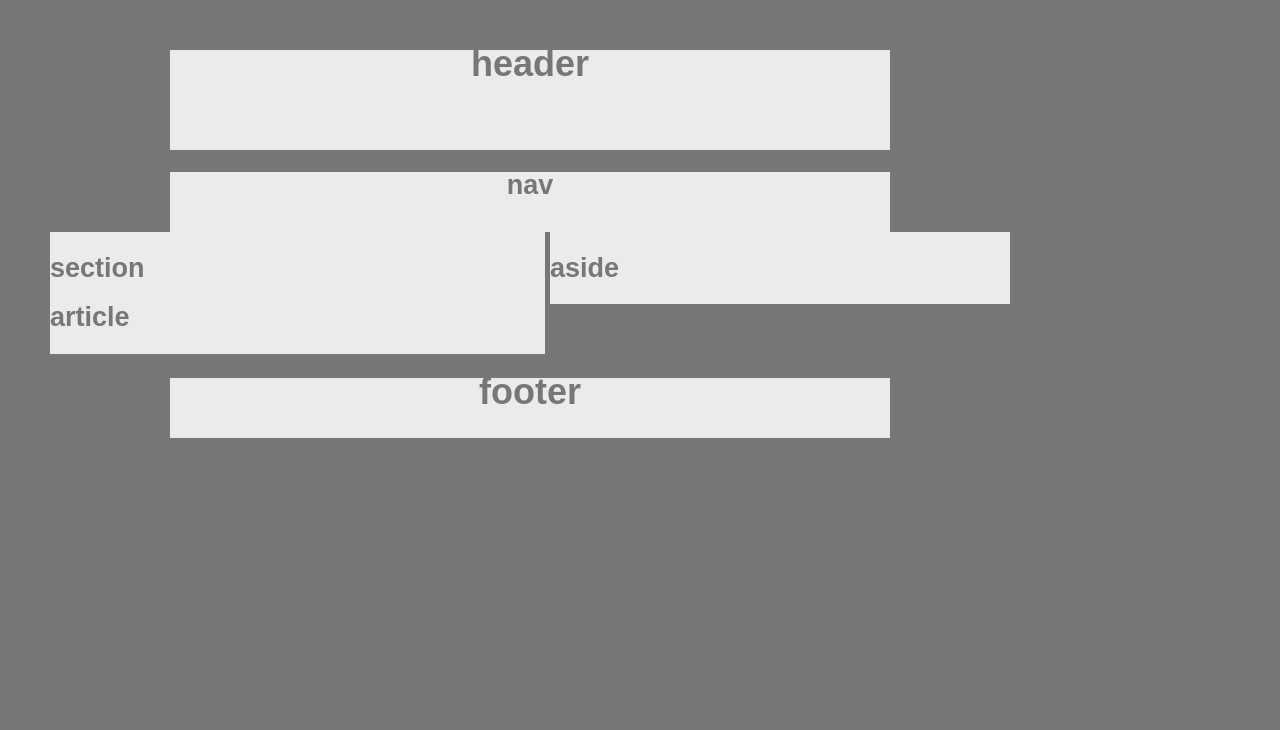
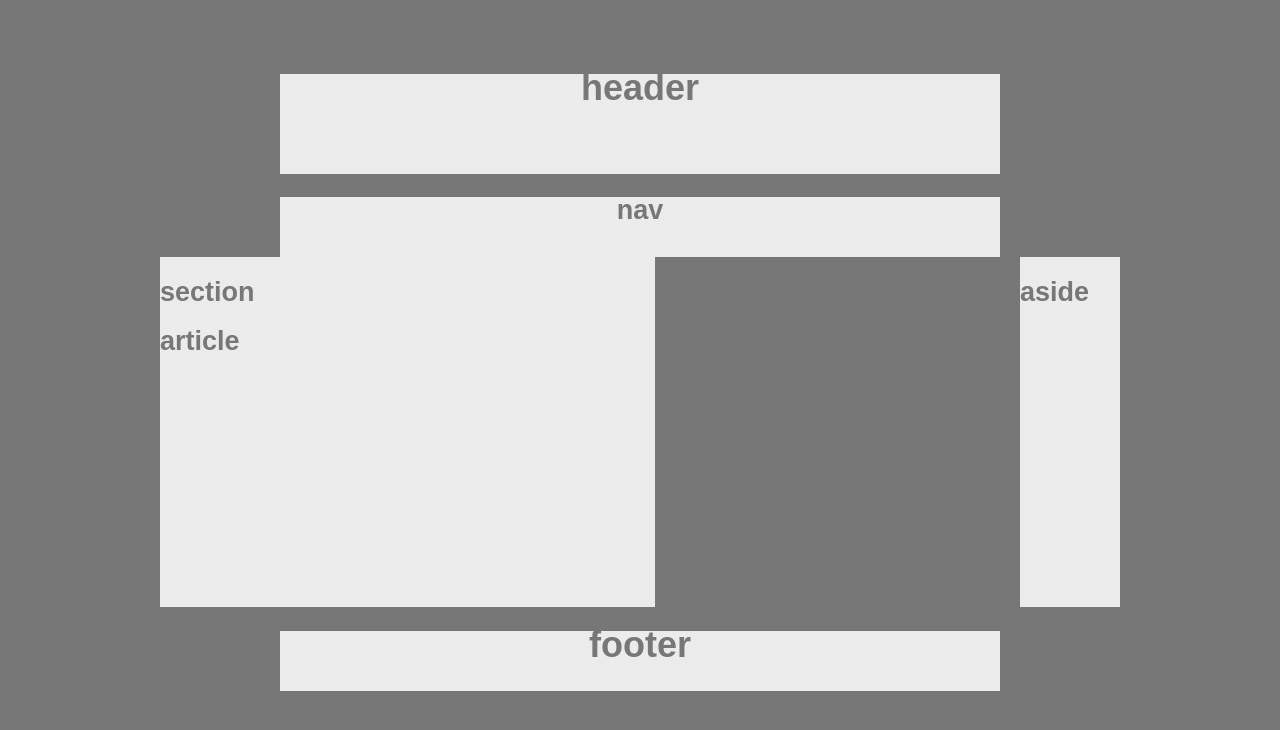
Before and after one commit to gfellouris/HW-Wireframe, a plain HTML site: page index.html in a window 1280 px wide. Drawn offline with Linux system fonts and the light colour scheme.

Commit message:
formating good but still working on section and aside

```diff
--- a/index.html
+++ b/index.html
@@ -14,7 +14,7 @@
 <body>
 
     <!-- Site Header -->
-
+    <div class="container">
         <div class="clearfix">
             <header>
                 <h1>header</h1>
@@ -41,6 +41,7 @@
         <footer>
             <h1>footer</h1>
         </footer>
+    </div>
 
 </body>
 
--- a/style.css
+++ b/style.css
@@ -2,6 +2,15 @@
   content: " ";
   clear: both;
   display: block;
+}
+
+.container {
+    width:960px;
+    margin-left: auto;
+    margin-right: auto;
+    position: absolute;
+    left: 0;
+    right: 0;
 }
 
 body {
@@ -47,7 +56,6 @@ nav {
 article {
   color: #ebebeb;
   background: #777;
-  margin-right: 20px;
 }
 
 h1,
@@ -57,11 +65,15 @@ p {
 }
 
 aside {
+  margin: auto;
   float: right;
-  width: 460px;
+  width: 100px;
+  height: 350px;
 }
 
 section {
+  margin: auto;
   width: 495px;
+  height: 350px;
   float: left;
 }
```
Lines whose indentation alone changed are shown as unchanged.
